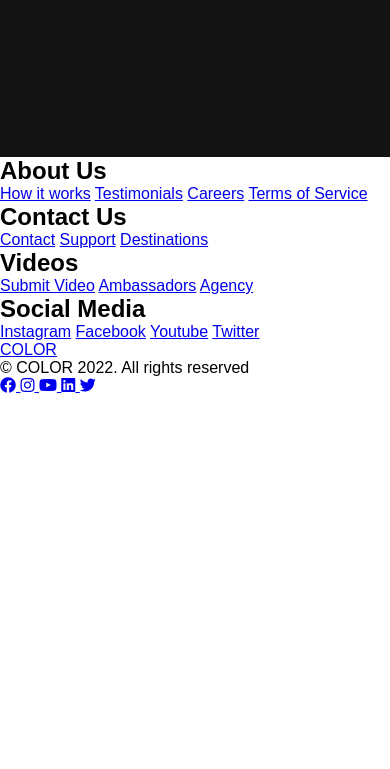
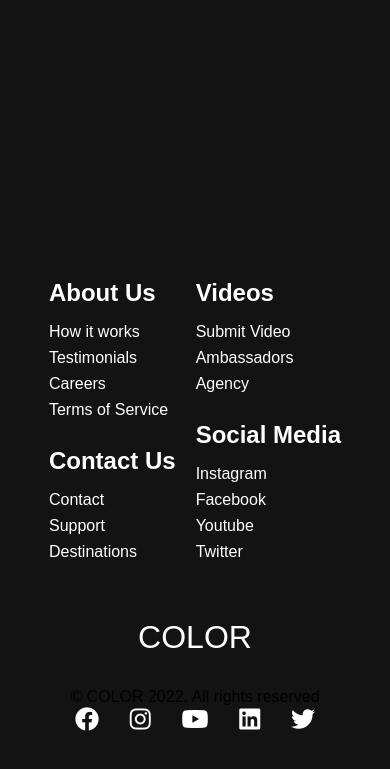
Before and after one commit to lohitakshsingla0/Responsive-Website, a plain HTML site: page index.html in a window 390 px wide. Shown: the part 5356-6125 px from the top of the page. Before the commit the page ends 5751 px from the top, so only its background shows below. Drawn offline with Linux system fonts and the light colour scheme.

Commit message:
Final Submit

```diff
--- a/app.js
+++ b/app.js
@@ -1,5 +1,6 @@
 const menu = document.querySelector('#mobile-menu')
 const menuLinks = document.querySelector('.navbar__menu')
+const navLogo = document.querySelector('#navbar__logo')
 
 //Display mobile menu
 const mobileMenu = () => {
@@ -8,3 +9,39 @@ const mobileMenu = () => {
 }
 
 menu.addEventListener('click', mobileMenu)
+
+//Show active menu while scrollling.
+
+const highlightMenu =() => {
+    const elem = document.querySelector('.highlight');
+    const homePage = document.querySelector('#home-page');
+    const aboutPage = document.querySelector('#about-page');
+    const servicePage = document.querySelector('#services-page');
+
+    const scrollPos = window.scrollY;
+    console.log(scrollPos);
+
+    //add the highlight class to my menu items
+
+    if(window.innerWidth > 800 && scrollPos <600){
+        homePage.classList.add('highlight');
+        aboutPage.classList.remove('highlight');
+        return
+    }else if(window.innerWidth > 800 && scrollPos <1200){
+        aboutPage.classList.add('highlight');
+        homePage.classList.remove('highlight');
+        servicePage.classList.remove('highlight');
+        return
+    }else if(window.innerWidth > 800 && scrollPos <2300){
+        servicePage.classList.add('highlight');
+        aboutPage.classList.remove('highlight');
+        return ;
+    }
+
+    if ((elem && window.innerWidth >800 && scrollPos <600) || elem){
+        elem.classList.remove('remove');
+    }
+};
+
+window.addEventListener('scroll', highlightMenu);
+window.addEventListener('click', highlightMenu);
--- a/index.html
+++ b/index.html
@@ -171,7 +171,7 @@
                 </div>
                 <p class="websites__rights">© COLOR 2022. All rights reserved</p>
                 <div class="social__icons">
-                    <a href="/" class="social__icon--link">
+                    <a href="/" class="social__icon--link" target="_blank">
                         <i class="fab fa-facebook"></i>
                     </a>
                     <a href="/" class="social__icon--link">
--- a/style.css
+++ b/style.css
@@ -555,3 +555,130 @@ background: linear-gradient(to right, #fcb045, #fd1d1d, #833ab4); /* W3C, IE 10+
     }
 
 }
+
+
+/* Footer CSS */
+.footer__container {
+    background-color: #131313;
+    padding: 5rem 0;
+    display: flex;
+    flex-direction: column;
+    justify-content: center;
+    align-items: center;
+  }
+
+  #footer__logo {
+    color: #fff;
+    display: flex;
+    align-items: center;
+    cursor: pointer;
+    text-decoration: none;
+    font-size: 2rem;
+  }
+
+
+.footer__links {
+    width: 100%;
+    max-width: 1000px;
+    display: flex;
+    justify-content: center;
+  }
+
+  .footer__link--wrapper {
+    display: flex;
+  }
+
+  .footer__link--items {
+    display: flex;
+    flex-direction: column;
+    align-items: flex-start;
+    margin: 16px;
+    text-align: left;
+    width: 160px;
+    box-sizing: border-box;
+  }
+
+  .footer__link--items h2 {
+    margin-bottom: 16px;
+    color: #fff;
+  }
+
+  .footer__link--items a {
+    color: #fff;
+    text-decoration: none;
+    margin-bottom: 0.5rem;
+    transition: 0.3 ease-out;
+  }
+
+  .footer__link--items a:hover {
+    color: #e9e9e9;
+    transition: 0.3 ease-out;
+  }
+
+  .social__icon--link {
+    color: #fff;
+    font-size: 24px;
+  }
+
+  .social__media {
+    max-width: 1000px;
+    width: 100%;
+  }
+
+  .social__media--wrap {
+    display: flex;
+    justify-content: space-between;
+    align-items: center;
+    width: 90%;
+    max-width: 1000px;
+    margin: 40px auto 0 auto;
+  }
+
+  .social__icons {
+    display: flex;
+    justify-content: space-between;
+    align-items: center;
+    width: 240px;
+  }
+
+  .website__rights {
+    color: #fff;
+  }
+
+  @media screen and (max-width: 820px) {
+    .footer__links {
+      padding-top: 2rem;
+    }
+
+    #footer__logo {
+      margin-bottom: 2rem;
+    }
+
+    .website__rights {
+      margin-bottom: 2rem;
+    }
+
+    .footer__link--wrapper {
+      flex-direction: column;
+    }
+
+    .social__media--wrap {
+      flex-direction: column;
+    }
+  }
+
+  @media screen and (max-width: 480px) {
+    .footer__link--items {
+      margin: 0;
+      padding: 10px;
+      width: 100%;
+    }
+  }
+
+
+  /*About Section*/
+
+  .main{
+    background-color: #131313;
+    padding: 10rem 0;
+  }
```
